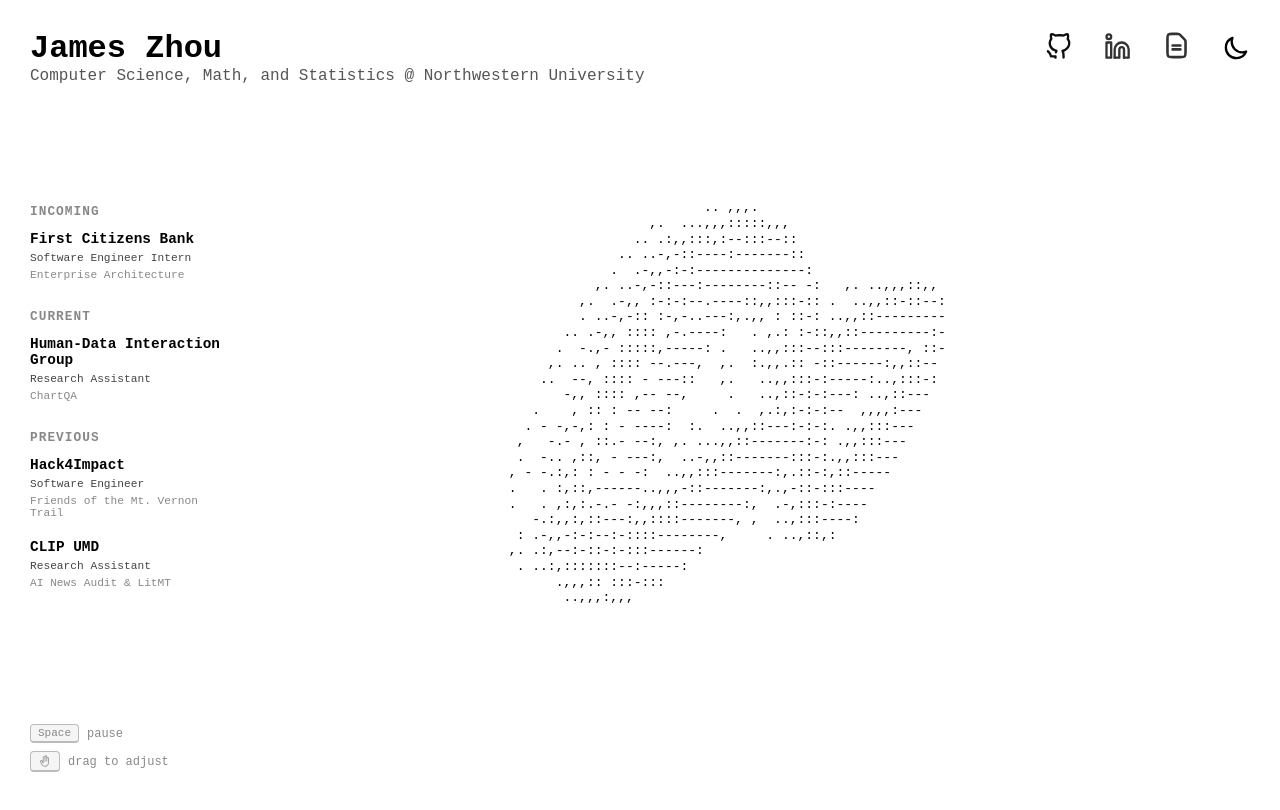
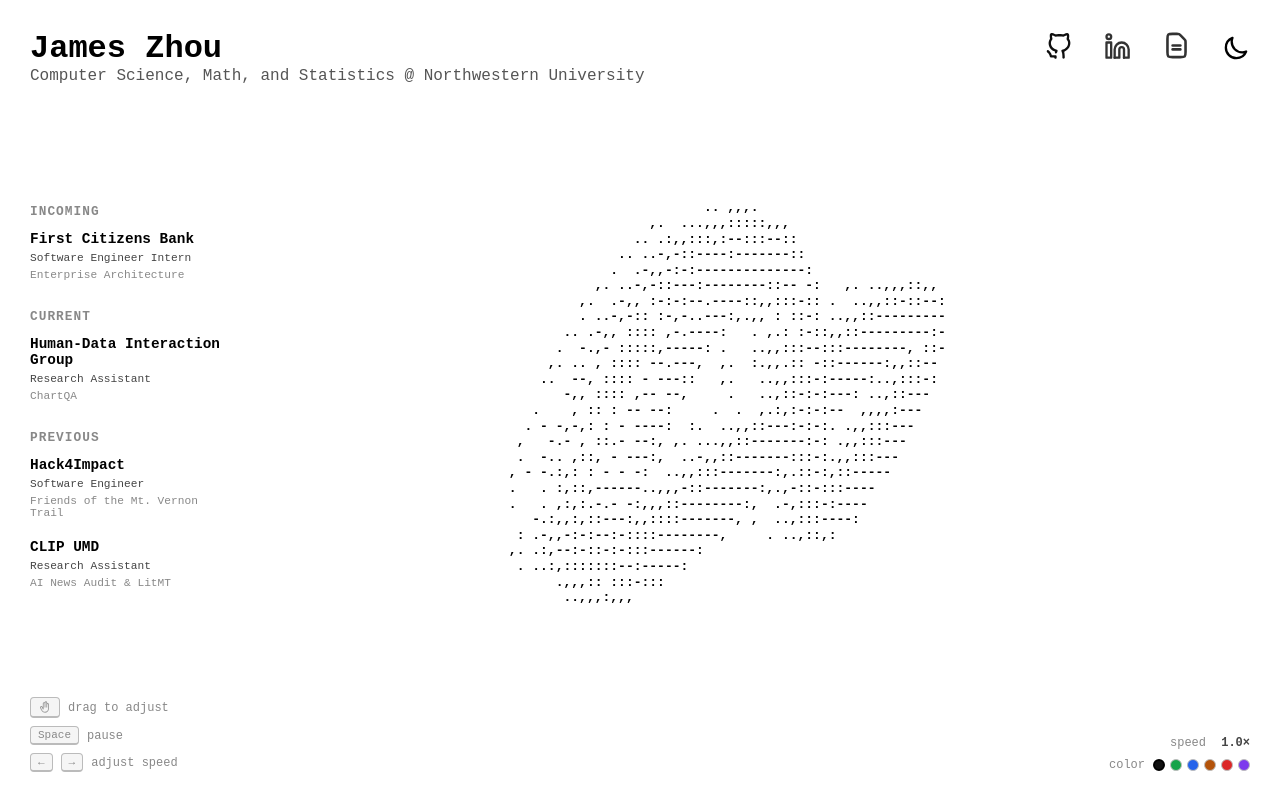
Before and after one commit to jameszhou-dev/james-zhou-dev, a React (Vite) app: page / in a window 1280 px wide. Shown: the top 810 px of the page. Built offline with nearby package versions, Linux system fonts and the light colour scheme.

Commit message:
more changes to ascii

```diff
--- a/src/App.css
+++ b/src/App.css
@@ -90,6 +90,16 @@
   display: none;
 }
 
+.bottom-right {
+  position: fixed;
+  bottom: 28px;
+  right: 30px;
+  display: flex;
+  flex-direction: column;
+  align-items: flex-end;
+  gap: 8px;
+}
+
 .subtitle {
   font-size: 1rem;
 }
@@ -133,6 +143,10 @@
     display: none;
   }
 
+  .bottom-right {
+    display: none;
+  }
+
   .main-content {
     flex-direction: column;
     align-items: flex-start;
--- a/src/App.jsx
+++ b/src/App.jsx
@@ -33,6 +33,13 @@
 export default function App() {
   const [isMobile, setIsMobile] = useState(window.innerWidth <= 768)
   const [isDark, setIsDark] = useState(() => window.matchMedia('(prefers-color-scheme: dark)').matches)
+  const [speed, setSpeed] = useState(0.006)
+  const [colorIdx, setColorIdx] = useState(0)
+
+  const swatchColors = isDark
+    ? [null, '#4ade80', '#60a5fa', '#fbbf24', '#f87171', '#c084fc']
+    : [null, '#16a34a', '#2563eb', '#b45309', '#dc2626', '#7c3aed']
+  const asciiColor = swatchColors[colorIdx]
 
   useEffect(() => {
     const fn = () => setIsMobile(window.innerWidth <= 768)
@@ -88,16 +95,54 @@
       {/* Keyboard hints — desktop only */}
       <div className="hints">
         <div style={{ display: 'flex', alignItems: 'center', gap: '8px' }}>
-          <kbd style={kbdStyle}>Space</kbd>
-          <span style={{ fontSize: '12px', color: 'var(--text-muted)' }}>pause</span>
-        </div>
-        <div style={{ display: 'flex', alignItems: 'center', gap: '8px' }}>
           <kbd style={{ ...kbdStyle, display: 'flex', alignItems: 'center' }}>
             <svg width="14" height="14" viewBox="0 0 24 24" fill="none" xmlns="http://www.w3.org/2000/svg">
               <path fillRule="evenodd" clipRule="evenodd" d="M13.5001 3.75C13.9143 3.75 14.2501 4.08579 14.2501 4.5V7.5V12.75H15.7501V7.5C15.7501 7.08579 16.0858 6.75 16.5001 6.75C16.9143 6.75 17.2501 7.08579 17.2501 7.5V15C17.2501 17.8995 14.8996 20.25 12.0001 20.25V21.75C15.728 21.75 18.7501 18.7279 18.7501 15V7.5C18.7501 6.25736 17.7427 5.25 16.5001 5.25C16.2371 5.25 15.9846 5.29512 15.7501 5.37803V4.5C15.7501 3.25736 14.7427 2.25 13.5001 2.25C12.4625 2.25 11.5889 2.95235 11.3289 3.90757C11.0724 3.80589 10.7927 3.75 10.5001 3.75C9.25742 3.75 8.25006 4.75736 8.25006 6V12.5344L7.77377 11.5689L7.77221 11.5657C7.21726 10.4539 5.86607 10.0024 4.75422 10.5574C3.65214 11.1075 3.1989 12.4399 3.7315 13.546L5.03741 16.7808L5.06205 16.8354C6.16787 19.047 7.45919 20.2994 8.73651 20.9857C10.0096 21.6696 11.194 21.75 12.0001 21.75V20.25C11.3061 20.25 10.4069 20.1803 9.44641 19.6643C8.49439 19.1528 7.40758 18.1618 6.41695 16.191L5.11239 12.9597L5.08798 12.9055C4.903 12.5349 5.05349 12.0845 5.4241 11.8995C5.79428 11.7147 6.24405 11.8646 6.42944 12.2343L8.32743 16.0818L9.75004 15.75V14.25H9.75006V6C9.75006 5.58579 10.0858 5.25 10.5001 5.25C10.9143 5.25 11.2501 5.58579 11.2501 6V12.75H12.7501V6V4.5C12.7501 4.08579 13.0858 3.75 13.5001 3.75Z" fill="#999"/>
             </svg>
           </kbd>
           <span style={{ fontSize: '12px', color: 'var(--text-muted)' }}>drag to adjust</span>
+        </div>
+        <div style={{ display: 'flex', alignItems: 'center', gap: '8px' }}>
+          <kbd style={kbdStyle}>Space</kbd>
+          <span style={{ fontSize: '12px', color: 'var(--text-muted)' }}>pause</span>
+        </div>
+        <div style={{ display: 'flex', alignItems: 'center', gap: '8px' }}>
+          <kbd style={kbdStyle}>←</kbd>
+          <kbd style={kbdStyle}>→</kbd>
+          <span style={{ fontSize: '12px', color: 'var(--text-muted)' }}>adjust speed</span>
+        </div>
+
+      </div>
+
+      {/* Bottom right panel — desktop only */}
+      <div className="bottom-right">
+        <div style={{ display: 'flex', alignItems: 'center', gap: '8px' }}>
+          <span style={{ fontSize: '12px', color: 'var(--text-muted)' }}>speed</span>
+          <span style={{ fontSize: '12px', color: 'var(--text-mid)', fontWeight: '600', minWidth: '36px', textAlign: 'right' }}>
+            {(speed / 0.006).toFixed(1)}×
+          </span>
+        </div>
+        <div style={{ display: 'flex', alignItems: 'center', gap: '8px' }}>
+          <span style={{ fontSize: '12px', color: 'var(--text-muted)' }}>color</span>
+          <div style={{ display: 'flex', gap: '5px', alignItems: 'center' }}>
+            {swatchColors.map((c, i) => (
+              <button
+                key={i}
+                onClick={() => setColorIdx(i)}
+                aria-label={c ?? 'auto'}
+                style={{
+                  width: '12px',
+                  height: '12px',
+                  borderRadius: '50%',
+                  border: colorIdx === i ? '2px solid var(--text)' : '1px solid var(--kbd-border)',
+                  background: c ?? (isDark ? '#f0f0f0' : '#111'),
+                  cursor: 'pointer',
+                  padding: 0,
+                  flexShrink: 0,
+                }}
+              />
+            ))}
+          </div>
         </div>
       </div>
 
@@ -125,6 +170,9 @@
             w={isMobile ? 50 : 121}
             h={isMobile ? 23 : 55}
             k1={isMobile ? 21 : 52.8}
+            onSpeedChange={setSpeed}
+            color={asciiColor}
+            bold={!isDark}
           />
         </div>
 
--- a/src/AsciiInfinity.jsx
+++ b/src/AsciiInfinity.jsx
@@ -8,7 +8,7 @@
 const K2 = 5.2
 const ASPECT = 2.4
 
-export default function AsciiInfinity({ w = 121, h = 55, k1 = 52.8 }) {
+export default function AsciiInfinity({ w = 121, h = 55, k1 = 52.8, onSpeedChange, color, bold }) {
   const preRef = useRef(null)
   const frameRef = useRef(null)
 
@@ -22,6 +22,7 @@
     let paused = false
     let lastX = 0
     let lastY = 0
+    let speed = 0.006
 
     const onMouseDown = (e) => { isDragging = true; lastX = e.clientX; lastY = e.clientY }
     const onMouseUp = () => { isDragging = false }
@@ -55,7 +56,11 @@
       lastX = e.touches[0].clientX
       lastY = e.touches[0].clientY
     }
-    const onKeyDown = (e) => { if (e.code === 'Space') { e.preventDefault(); paused = !paused } }
+    const onKeyDown = (e) => {
+      if (e.code === 'Space') { e.preventDefault(); paused = !paused }
+      if (e.code === 'ArrowRight') { e.preventDefault(); speed = Math.min(speed + 0.003, 0.03); onSpeedChange?.(speed) }
+      if (e.code === 'ArrowLeft') { e.preventDefault(); speed = Math.max(speed - 0.003, -0.03); onSpeedChange?.(speed) }
+    }
 
     window.addEventListener('mousedown', onMouseDown)
     window.addEventListener('mouseup', onMouseUp)
@@ -66,7 +71,7 @@
     window.addEventListener('keydown', onKeyDown)
 
     function tick() {
-      if (!paused) rotY += 0.006
+      if (!paused) rotY += speed
 
       const cosX = Math.cos(rotX), sinX = Math.sin(rotX)
       const cosY = Math.cos(rotY), sinY = Math.sin(rotY)
@@ -152,8 +157,10 @@
         fontFamily: 'monospace',
         fontSize: '13px',
         lineHeight: '1.2',
+        fontWeight: bold ? 'bold' : 'normal',
         userSelect: 'none',
         pointerEvents: 'none',
+        color: color || undefined,
       }}
     />
   )
```
